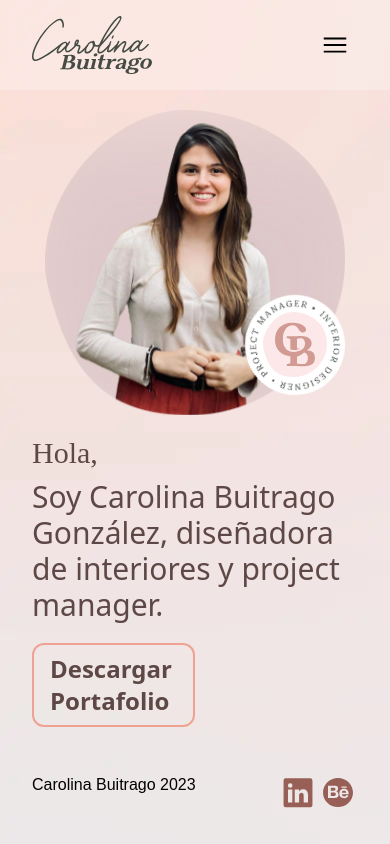
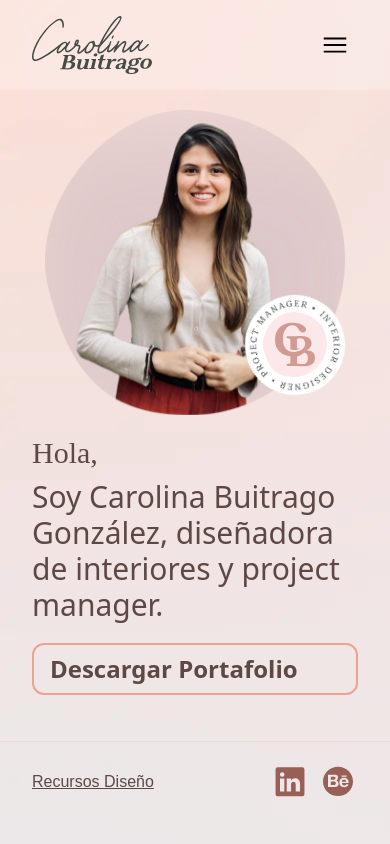
Before and after one commit to Sergioaorozco/carolinabg, a Vue app: page / in a window 390 px wide. Built offline with nearby package versions, Linux system fonts and the light colour scheme; a web font is replaced by a local one.

Commit message:
updating styles in footer

```diff
--- a/src/components/Home.vue
+++ b/src/components/Home.vue
@@ -1,12 +1,12 @@
 <template>
   <div class="flex flex-col justify-between h-screen">
       <mainNav/>
-      <section class="bg-transparent mt-5 lg:mt-8">
+      <section class="bg-transparent mt-5 lg:mt-8 mb-5">
         <div class="wrapper gap-3 flex justify-between flex-col-reverse lg:flex-row items-center">
           <article class="flex flex-col lg:w-5/12 write">
             <p class="text-3xl lg:text-4xl text-[var(--DarkText)] mt-2">Hola,</p>
             <p class="text-3xl lg:text-3xl text-[var(--DarkText)] mt-2 font-sans font-light">Soy Carolina Buitrago González, diseñadora de interiores y project manager.</p>
-            <a href="#" class="mt-5 border-2 border-[var(--baseDarkColor)] rounded-xl px-4 py-2 font-sans font-semibold w-1/2 text-[var(--DarkText)] text-2xl descarga hover:bg-[var(--baseDarkColor)] transition-all duration-300">Descargar Portafolio</a>
+            <a href="#" class="mt-5 border-2 border-[var(--baseDarkColor)] rounded-xl px-4 py-2 font-sans font-semibold lg:w-1/2 text-[var(--DarkText)] text-2xl descarga hover:bg-[var(--baseDarkColor)] transition-all duration-300">Descargar Portafolio</a>
           </article>
           <figure class="relative" v-motion-slide-right>
             <img width="300" height="300" class="lg:w-96" src="/background/perfilCaro.webp" alt="foto principal del perfil de caro">
--- a/src/components/mainFooter.vue
+++ b/src/components/mainFooter.vue
@@ -1,10 +1,10 @@
 <template>
-  <div class="wrapper">
-    <footer class="w-full flex justify-between items-center">
-      <p>Carolina Buitrago 2023</p>
-      <figure class="flex mt-4">
-        <a href="https://www.linkedin.com/in/carolinabg/" target="_blank"><img width="40" height="40" src="/icons/Linkedin.svg" alt="red social linkedin"></a>
-        <a href="https://www.behance.net/CarolinaBG" target="_blank"><img width="40" height="40" src="/icons/Behance.svg" alt="red social Behance"></a>
+  <div class="wrapper pt-5 pb-4 border-t border-t-[var(--baseColor)]">
+    <footer class="flex justify-between items-center">
+      <a href="#" class="underline text-[var(--DarkText)]">Recursos Diseño</a>
+      <figure class="flex gap-x-2">
+        <a href="https://www.linkedin.com/in/carolinabg/" target="_blank"><img width="40" height="40" src="/icons/Linkedin.svg" alt="red social linkedin" class="hover:opacity-70"></a>
+        <a href="https://www.behance.net/CarolinaBG" target="_blank"><img width="40" height="40" src="/icons/Behance.svg" alt="red social Behance" class="hover:opacity-70"></a>
       </figure>
     </footer>
   </div>
```
